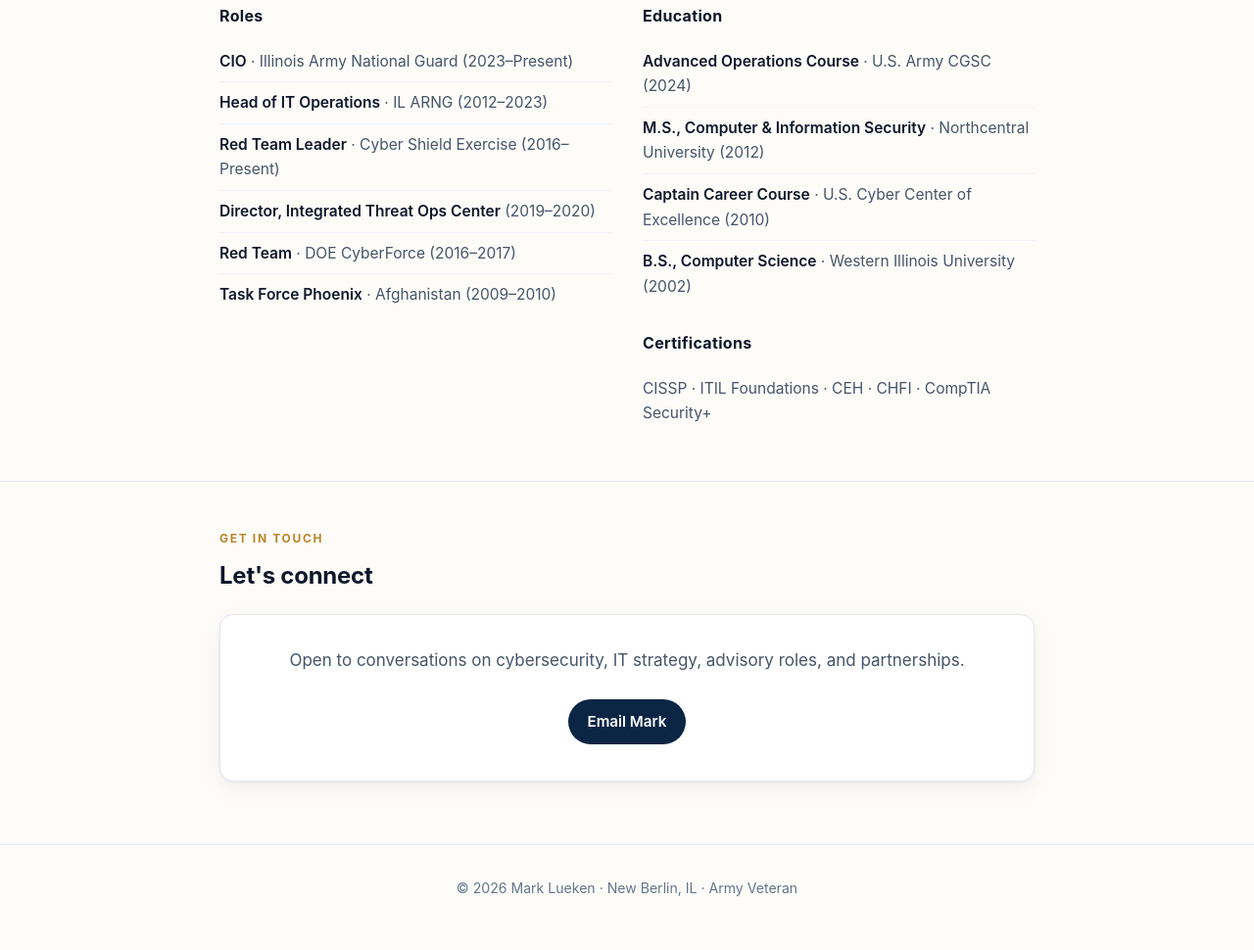
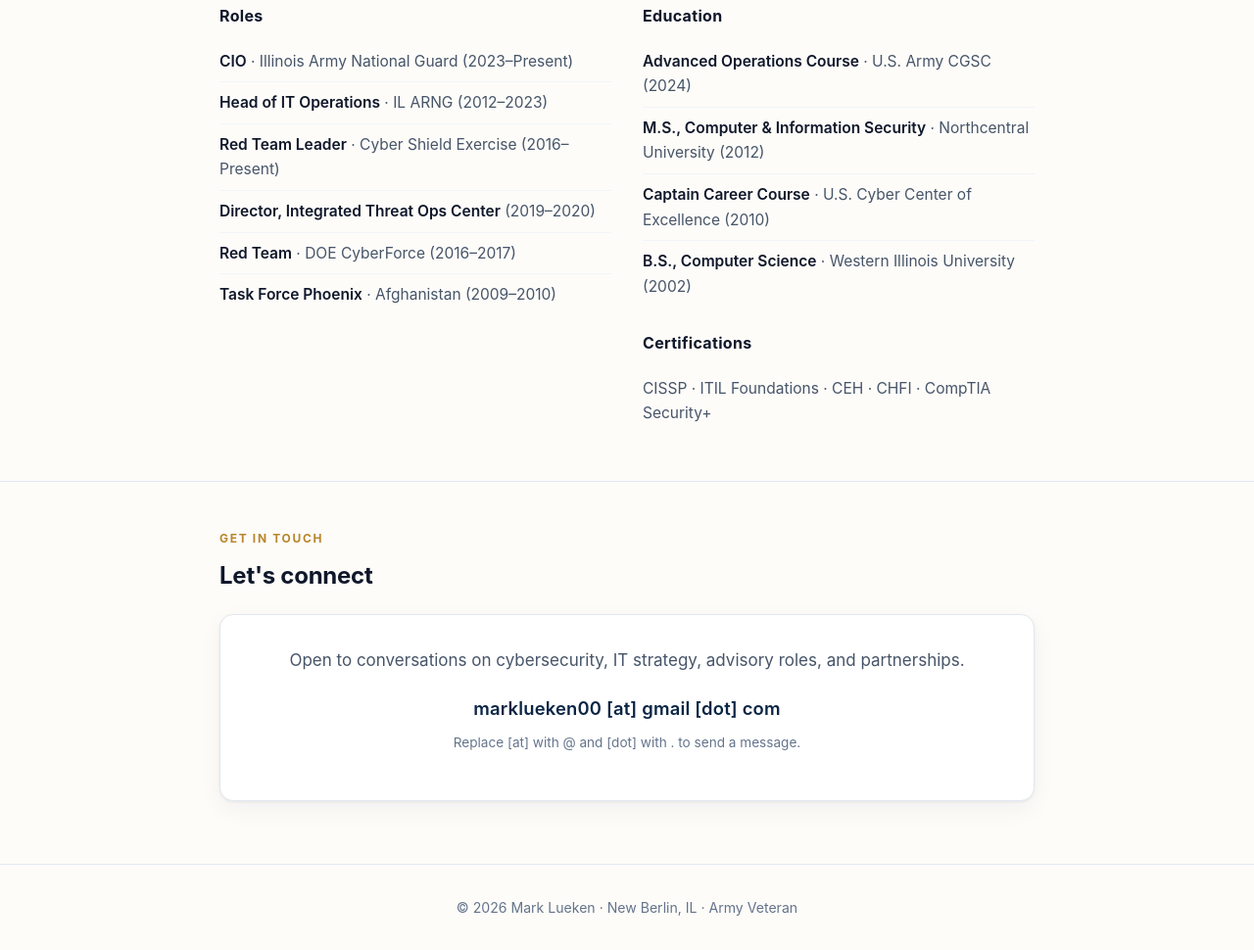
Before and after one commit to marklueken/MarkLueken, a plain HTML site: page index.html in a window 1280 px wide. Shown: the part 1821-2791 px from the top of the page at 98% size. Drawn offline with Linux system fonts and the light colour scheme.

Commit message:
update email

```diff
--- a/index.html
+++ b/index.html
@@ -291,7 +291,8 @@
       <h2>Let's connect</h2>
       <div class="contact-card">
         <p style="color:var(--slate);margin-bottom:1.25rem">Open to conversations on cybersecurity, IT strategy, advisory roles, and partnerships.</p>
-        <a href="mailto:marklueken00@gmail.com">Email Mark</a>
+        <p style="font-size:1.15rem;font-weight:600;color:var(--accent);margin:0;letter-spacing:.01em">marklueken00 [at] gmail [dot] com</p>
+        <p style="color:var(--muted);font-size:.85rem;margin-top:.5rem">Replace [at] with @ and [dot] with . to send a message.</p>
       </div>
     </div>
   </section>
```
